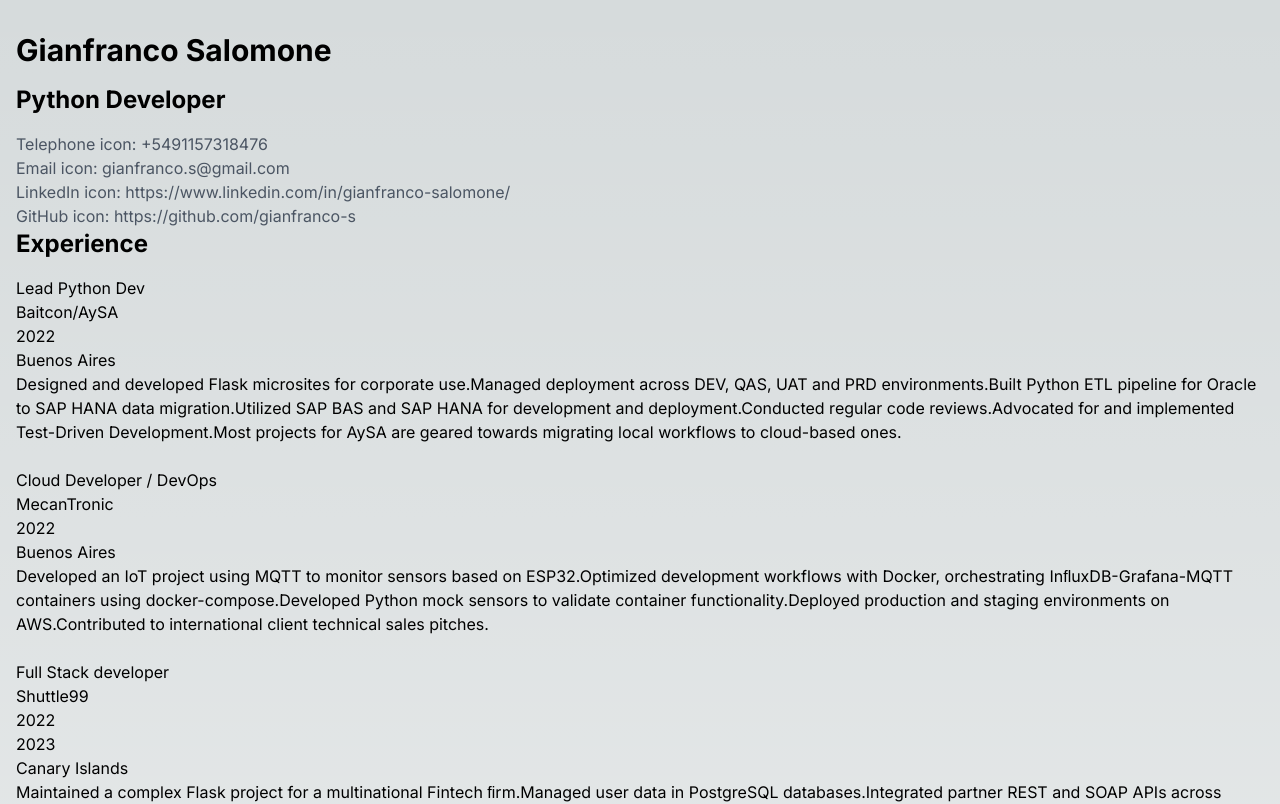
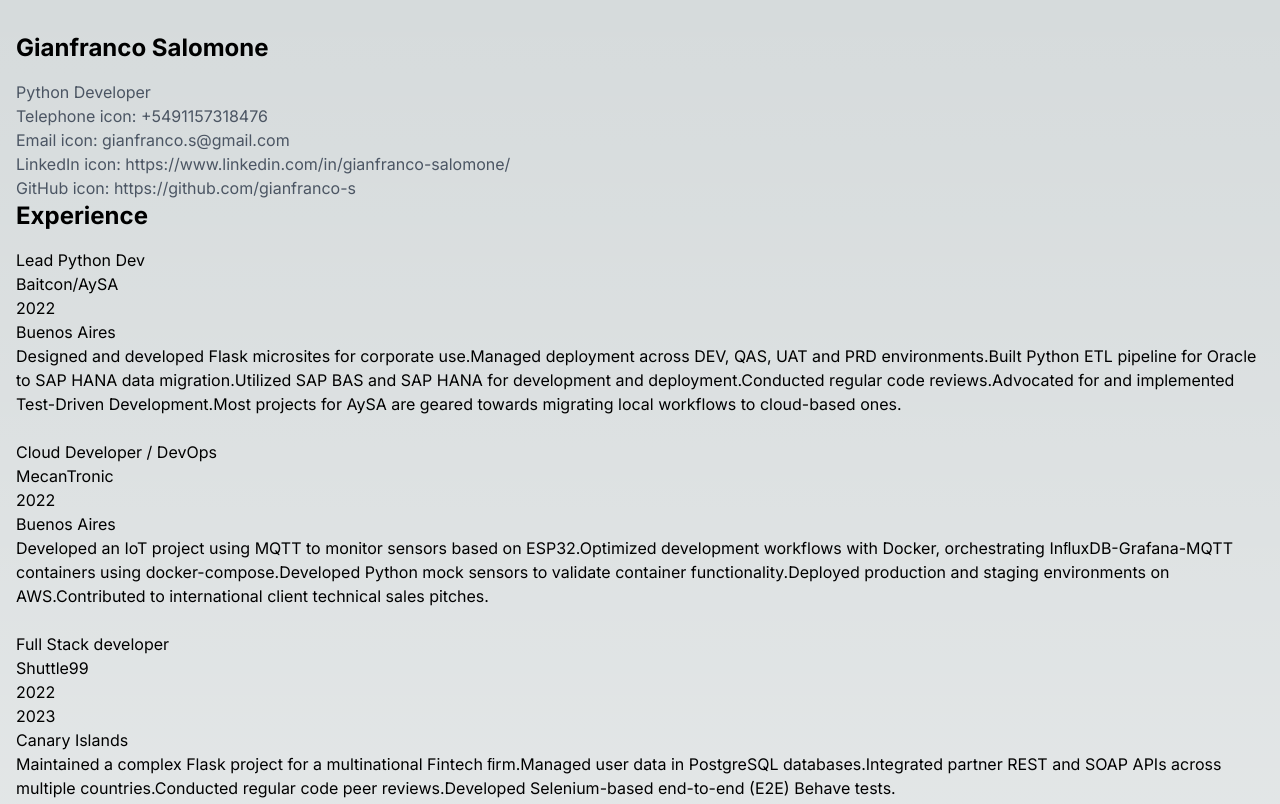
Before and after one commit to gianfranco-s/json-career-view, a Next.js app in the folder my-json-resume/: page / in a window 1280 px wide. Shown: the top 804 px of the page. Built offline with nearby package versions, Linux system fonts and the light colour scheme.

Commit message:
Add title component

```diff
--- a/my-json-resume/src/app/page.tsx
+++ b/my-json-resume/src/app/page.tsx
@@ -1,11 +1,11 @@
 import resumeData from '../data/cv_python_dev.json'
+import Title from '../components/ResumeTitle'
 
 const Home = () => {
   return (
     <div className="container mx-auto px-4 py-8">
       {/* CV title */}
-      <h1 className="text-3xl font-bold mb-4">{resumeData.name}</h1>
-      <h2 className="text-2xl font-bold mb-4">{resumeData.resumeTitle}</h2>
+      <Title titleData={resumeData.titleData}/>
 
       {/* Contact Information */}
       <p className="text-gray-600">Telephone icon: {resumeData.contactInfo.mobilePhone}</p>
--- /dev/null
+++ b/my-json-resume/src/components/ResumeTitle.tsx
@@ -0,0 +1,12 @@
+import React from 'react';
+
+function Title({ titleData }) {
+    return (
+        <div>
+            <h2 className="text-2xl font-bold mb-4">{titleData.name}</h2>
+            <p className="text-gray-600">{titleData.resumeTitle}</p>
+        </div>
+    );
+}
+
+export default Title;
--- a/my-json-resume/src/data/cv_python_dev.json
+++ b/my-json-resume/src/data/cv_python_dev.json
@@ -5,8 +5,10 @@
         "jobUrl": null,
         "resumeDate": "2024-04-09"
     },
-    "name": "Gianfranco Salomone",
-    "resumeTitle": "Python Developer",
+    "titleData": {
+        "name": "Gianfranco Salomone",
+        "resumeTitle": "Python Developer"
+    },
     "contactInfo": {
         "mobilePhone": "+5491157318476",
         "email": "gianfranco.s@gmail.com",
```
